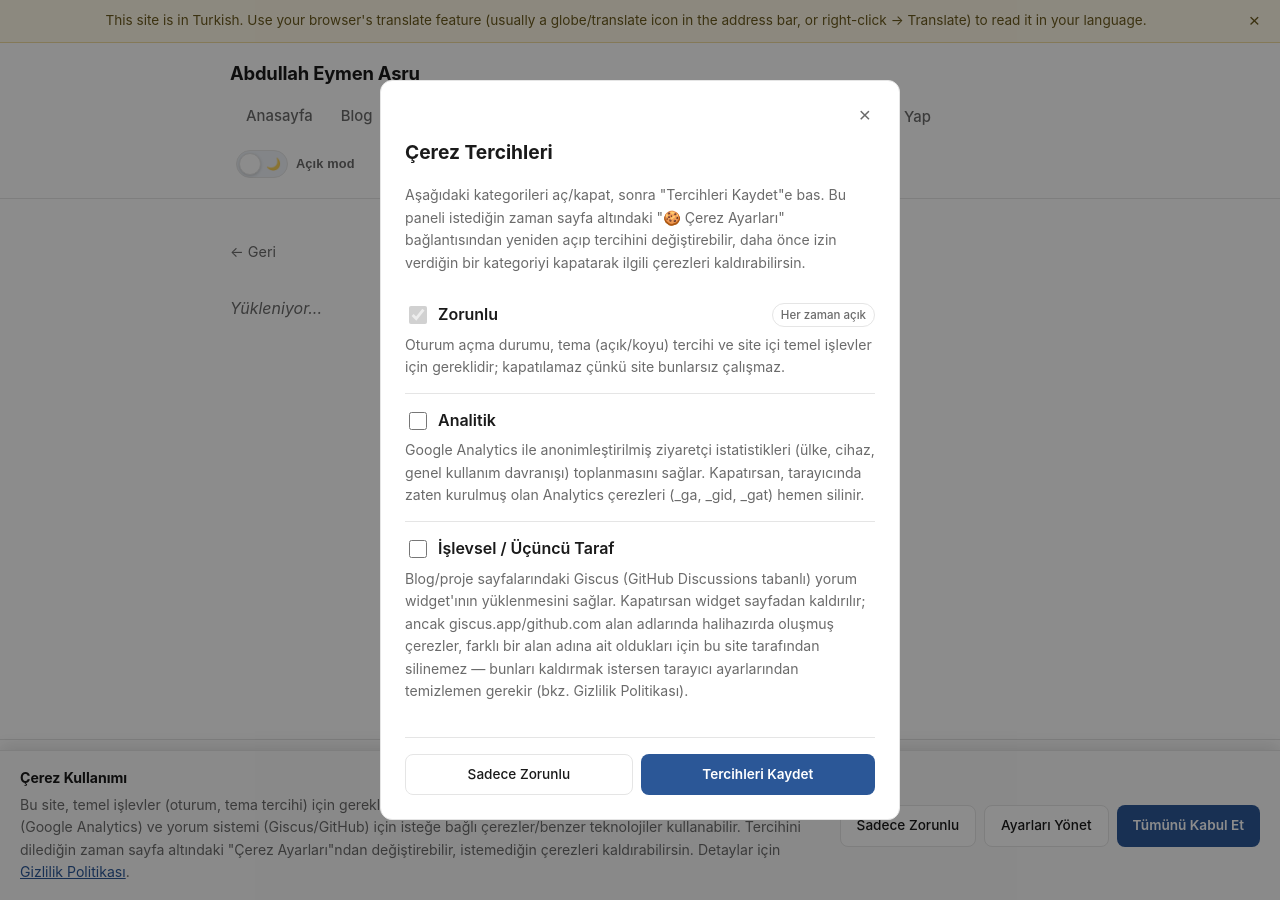
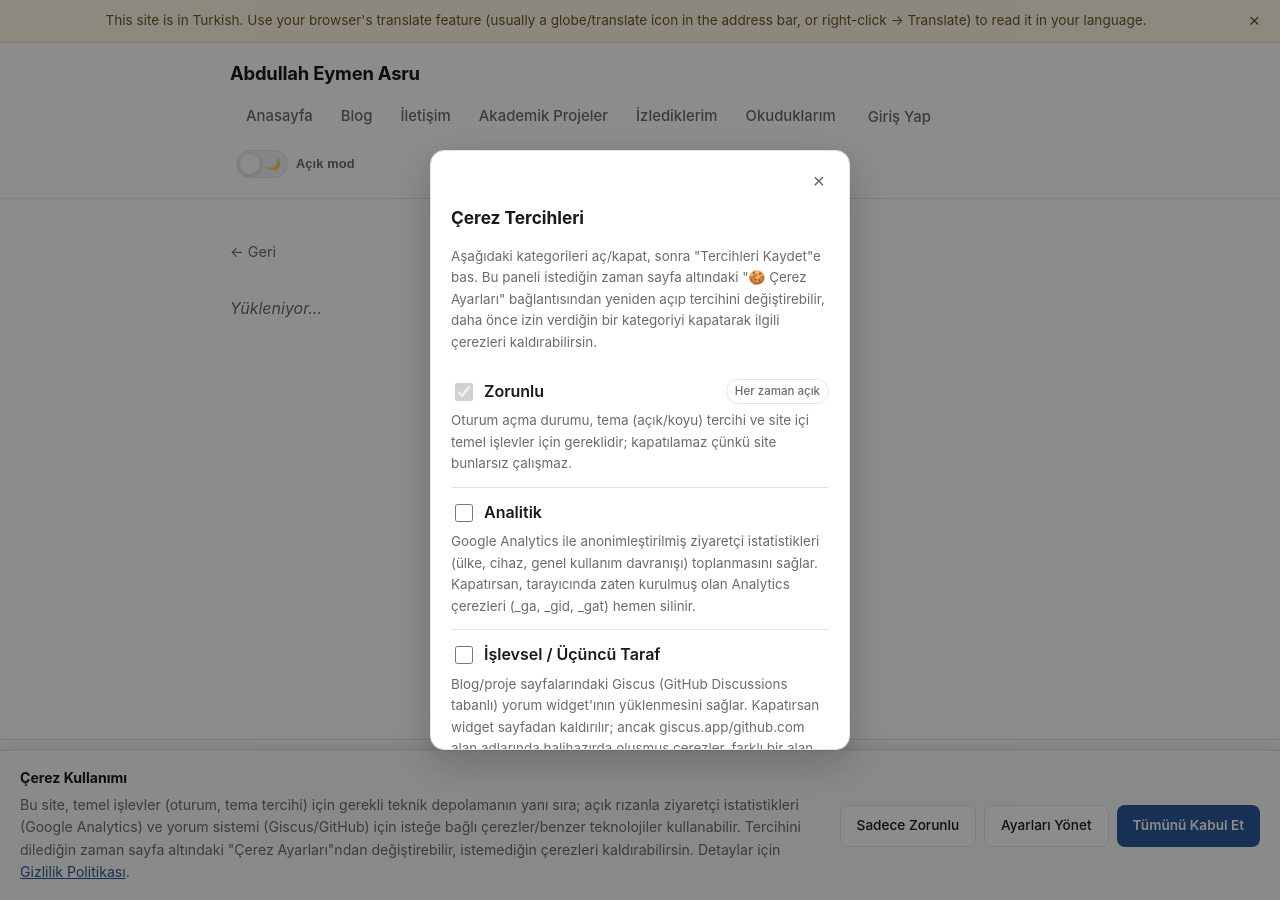
Before and after one commit to abdullah-eymen-asru/abdullah-eymen-asru.github.io, a Jekyll site: the page built from icerik/supabase-yazi.md, in a window 1280 px wide. Built offline with Jekyll 4.4.1, drawn with Linux system fonts in a browser that asks for light colours; a script that is not in the unit is left out.

Commit message:
Update cerez-onay.css

```diff
--- a/assets/css/cerez-onay.css
+++ b/assets/css/cerez-onay.css
@@ -101,32 +101,62 @@
   justify-content: center;
   padding: 20px;
   background: rgba(0, 0, 0, 0.45);
+  /* Açılış/kapanış geçişi: overlay'in kendisi fade olur, .cerez-panel
+     (aşağıda) ayrıca yukarıdan aşağı küçülerek kapanır. "hidden"
+     attribute'u display:none yaptığı için animasyonu JS tarafında
+     bir "kapanıyor" sınıfıyla tetikleyip, geçiş bitince hidden
+     ekliyoruz (bkz. assets/js/cerez-onay.js -> panelKapat). */
+  opacity: 1;
+  transition: opacity 0.18s ease;
+}
+.cerez-panel-overlay.cerez-panel-kapaniyor {
+  opacity: 0;
+}
+/* JS geçiş desteklemiyorsa (prefers-reduced-motion) anında kapanır. */
+@media (prefers-reduced-motion: reduce) {
+  .cerez-panel-overlay,
+  .cerez-panel {
+    transition: none !important;
+  }
 }
 
 .cerez-panel {
   width: 100%;
-  max-width: 520px;
-  max-height: 88vh;
+  /* Daha kompakt: "tüm ekranı kaplayan" büyük pencere hissi yerine
+     dar/orta genişlikte, içeriğe göre boyutlanan bir kart. */
+  max-width: 420px;
+  max-height: min(600px, 82vh);
   overflow-y: auto;
-  padding: 24px;
+  padding: 20px;
   border: 1px solid var(--border);
-  border-radius: 12px;
+  border-radius: 14px;
   background: var(--bg);
   color: var(--text);
+  box-shadow: 0 12px 40px rgba(0, 0, 0, 0.22);
+  transform-origin: top center;
+  transform: scale(1) translateY(0);
+  opacity: 1;
+  transition: transform 0.18s ease, opacity 0.18s ease;
+}
+/* X'e (veya Escape/overlay tıklamasına) basılınca: yukarıdan aşağı,
+   ölçeği küçülerek ve saydamlaşarak kapanır. */
+.cerez-panel-overlay.cerez-panel-kapaniyor .cerez-panel {
+  transform: scale(0.85) translateY(-24px);
+  opacity: 0;
 }
 
 .cerez-panel h2 {
   margin-top: 0;
-  font-size: 1.2rem;
+  font-size: 1.08rem;
 }
 
 .cerez-panel .muted {
   color: var(--muted);
-  font-size: 0.88rem;
+  font-size: 0.84rem;
 }
 
 .cerez-kategori {
-  padding: 14px 0;
+  padding: 12px 0;
   border-top: 1px solid var(--border);
 }
 .cerez-kategori:first-of-type { border-top: none; }
@@ -208,7 +238,7 @@ body.cerez-panel-acik { overflow: hidden; }
     flex: 1 1 auto;
   }
   .cerez-panel {
-    padding: 20px 16px;
-    max-height: 92vh;
+    padding: 18px 16px;
+    max-height: 90vh;
   }
 }
```
